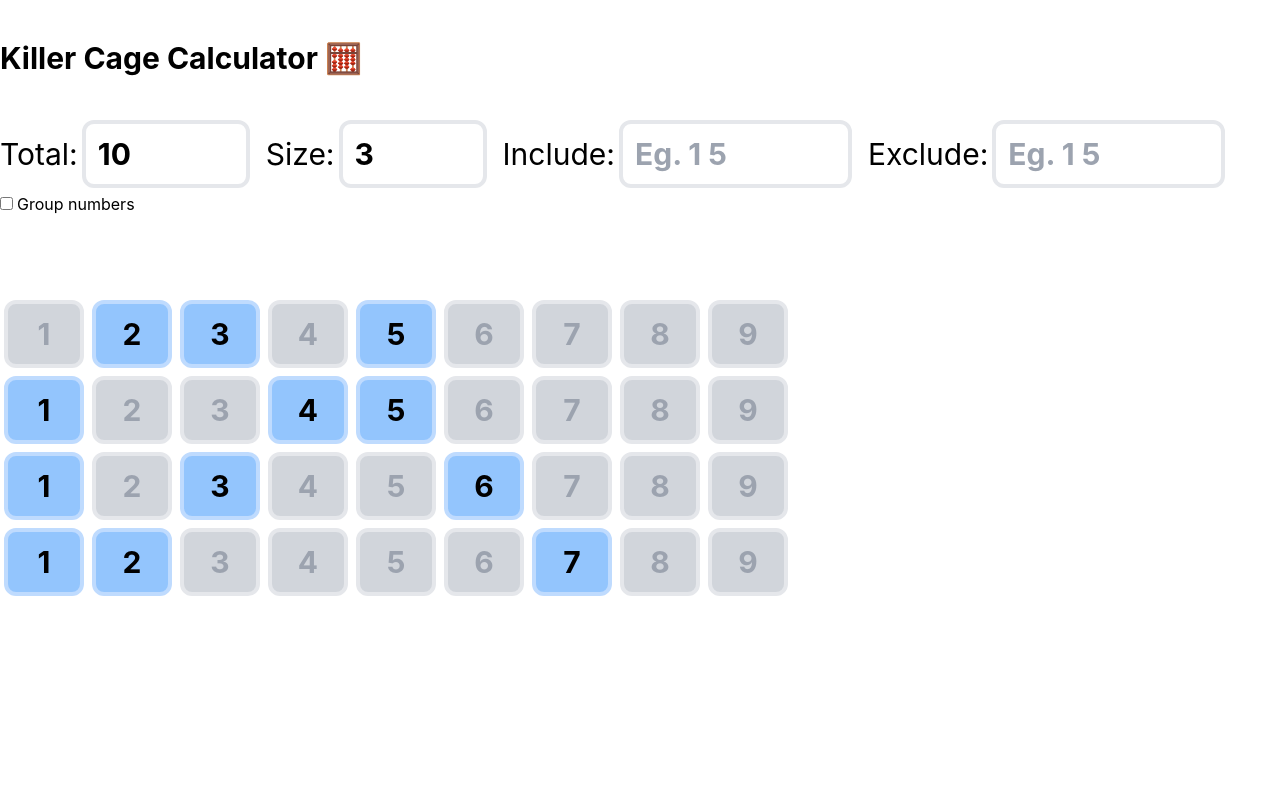
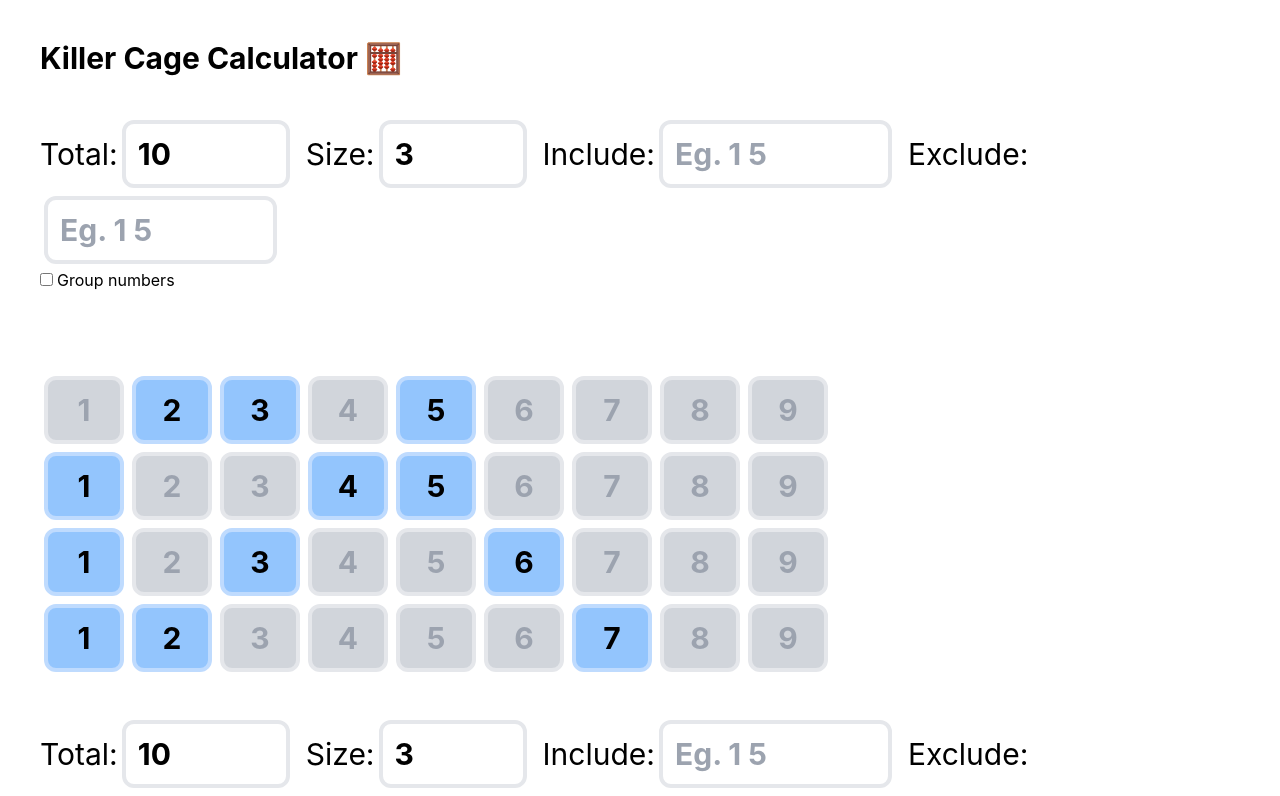
Before and after one commit to navitronic/killer-cages, a React (Create React App) app: page / in a window 1280 px wide. Shown: the top 796 px of the page. Built offline with nearby package versions, Linux system fonts and the light colour scheme.

Commit message:
Random attempt at multiple instances of the calculator

```diff
--- a/src/App.tsx
+++ b/src/App.tsx
@@ -2,6 +2,7 @@
 import { DisplayOptions, DisplayOptionsContext } from './context/DisplayOptionsContext';
 import CombinationRange from './ui/CombinationRange';
 import Combination from './ui/Combination';
+import {AppContext, AppStateContext} from "./context/AppStateContext";
 
 function numStrToArr(excStr: string): number[] {
   return excStr
@@ -18,7 +19,15 @@
   return <Combination total={total} size={size} inclusions={inclusions} exclusions={exclusions} />;
 }
 
-function InnerApp() {
+export function OuterApp() {
+  const AppState: AppContext = useContext(AppStateContext);
+
+  const { definitions } = AppState.appState;
+
+  return (<>{definitions.map((d, i) => <InnerApp key={`definition-${i}`}/>)}</>);
+}
+
+export function InnerApp() {
   const [total, setTotal] = useState<number>(10);
   const [size, setSize] = useState<number>(3);
   const [incStr, setIncStr] = useState<string>('');
@@ -31,8 +40,7 @@
   };
 
   return (
-    <div className="container mx-auto my-10">
-      <h1 className="text-3xl font-bold mb-10">Killer Cage Calculator 🧮</h1>
+    <div className="auto px-10 my-10">
       <div className="text-3xl mb-20">
         <div>
           <label>
@@ -63,5 +71,3 @@
     </div>
   );
 }
-
-export default InnerApp;
--- /dev/null
+++ b/src/context/AppStateContext.tsx
@@ -0,0 +1,24 @@
+import { createContext } from 'react';
+
+interface CageDefinition {
+  total: number;
+  size: number;
+  inclusions: number[];
+  exclusions: number[];
+}
+
+export interface AppState {
+  definitions: CageDefinition[];
+}
+
+export interface AppContext {
+  appState: AppState;
+  setAppState(value: AppState): void;
+}
+
+export const AppStateContext = createContext<AppContext>({
+  appState: {
+    definitions: []
+  },
+  setAppState: (value: AppState) => {},
+});
--- a/src/index.tsx
+++ b/src/index.tsx
@@ -1,9 +1,10 @@
 import React, { useState } from 'react';
 import ReactDOM from 'react-dom/client';
 import './index.css';
-import InnerApp from './App';
+import { OuterApp } from './App';
 import reportWebVitals from './reportWebVitals';
 import { DisplayOptionsContext } from './context/DisplayOptionsContext';
+import {AppState, AppStateContext} from "./context/AppStateContext";
 
 const root = ReactDOM.createRoot(document.getElementById('root') as HTMLElement);
 
@@ -13,14 +14,34 @@
 
 const App = ({ children }: AppProps) => {
   const [groupNum, setGroupNum] = useState<boolean>(false);
+  const [appState, setAppState] = useState<AppState>({ definitions: [{
+      total: 15,
+      size: 4,
+      inclusions: [],
+      exclusions: [],
+  }, {
+      total: 15,
+      size: 4,
+      inclusions: [],
+      exclusions: [],
+  }]})
 
-  return <DisplayOptionsContext.Provider value={{ groupNum: groupNum, setGroupNum: setGroupNum }}>{children}</DisplayOptionsContext.Provider>;
+  return (
+    <DisplayOptionsContext.Provider value={{ groupNum: groupNum, setGroupNum: setGroupNum }}>
+      <AppStateContext.Provider value={{ appState, setAppState }}>
+        {children}
+      </AppStateContext.Provider>
+    </DisplayOptionsContext.Provider>)
+    ;
 };
 
 root.render(
   <React.StrictMode>
     <App>
-      <InnerApp />
+      <div className="container mx-auto">
+        <h1 className="text-3xl font-bold my-10 px-10">Killer Cage Calculator 🧮</h1>
+        <OuterApp />
+      </div>
     </App>
   </React.StrictMode>,
 );
--- a/src/utils.ts
+++ b/src/utils.ts
@@ -20,15 +20,19 @@
   return arr.reduce((partialSum, a) => partialSum + a, 0);
 }
 
-function containsNumbers(arr1: number[], arr2: number[]): boolean {
+function containsAnyNumbers(arr1: number[], arr2: number[]): boolean {
   return arr1.some((num) => arr2.includes(num));
 }
 
+function containsAllNumbers(arr1: number[], arr2: number[]): boolean {
+  return arr2.every((num) => arr1.includes(num));
+}
+
 export function combinations(total: number, size: number, inclusions: number[], exclusions: number[]) {
-  const validCombinations = killerCombinations.filter((n) => !containsNumbers(n, exclusions)).filter((arr) => arr.length === size && totalInArray(arr) === total);
+  const validCombinations = killerCombinations.filter((n) => !containsAnyNumbers(n, exclusions)).filter((arr) => arr.length === size && totalInArray(arr) === total);
 
   if (inclusions.length > 0) {
-    return validCombinations.filter((n) => containsNumbers(n, inclusions));
+    return validCombinations.filter((n) => containsAllNumbers(n, inclusions));
   }
 
   return validCombinations;
```
